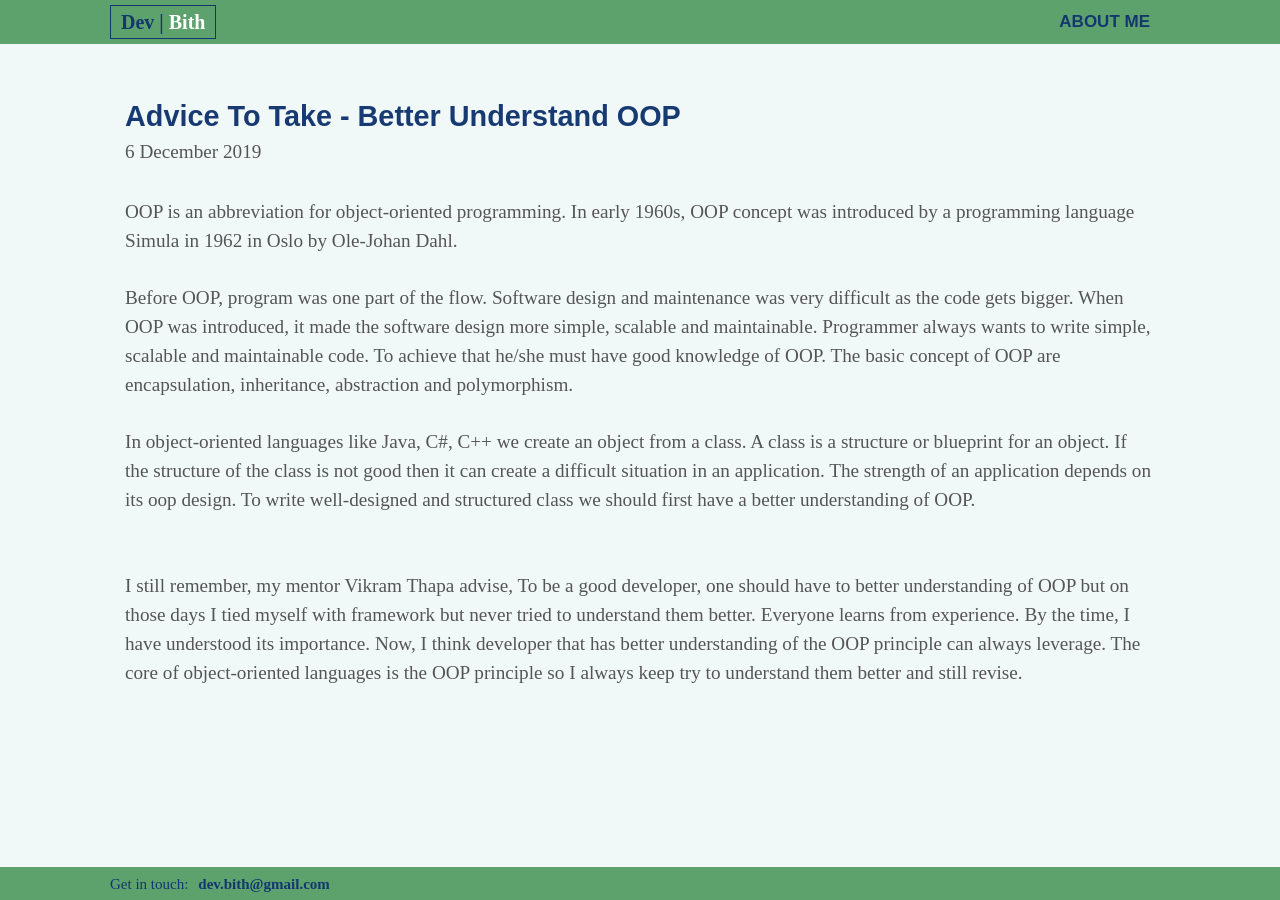
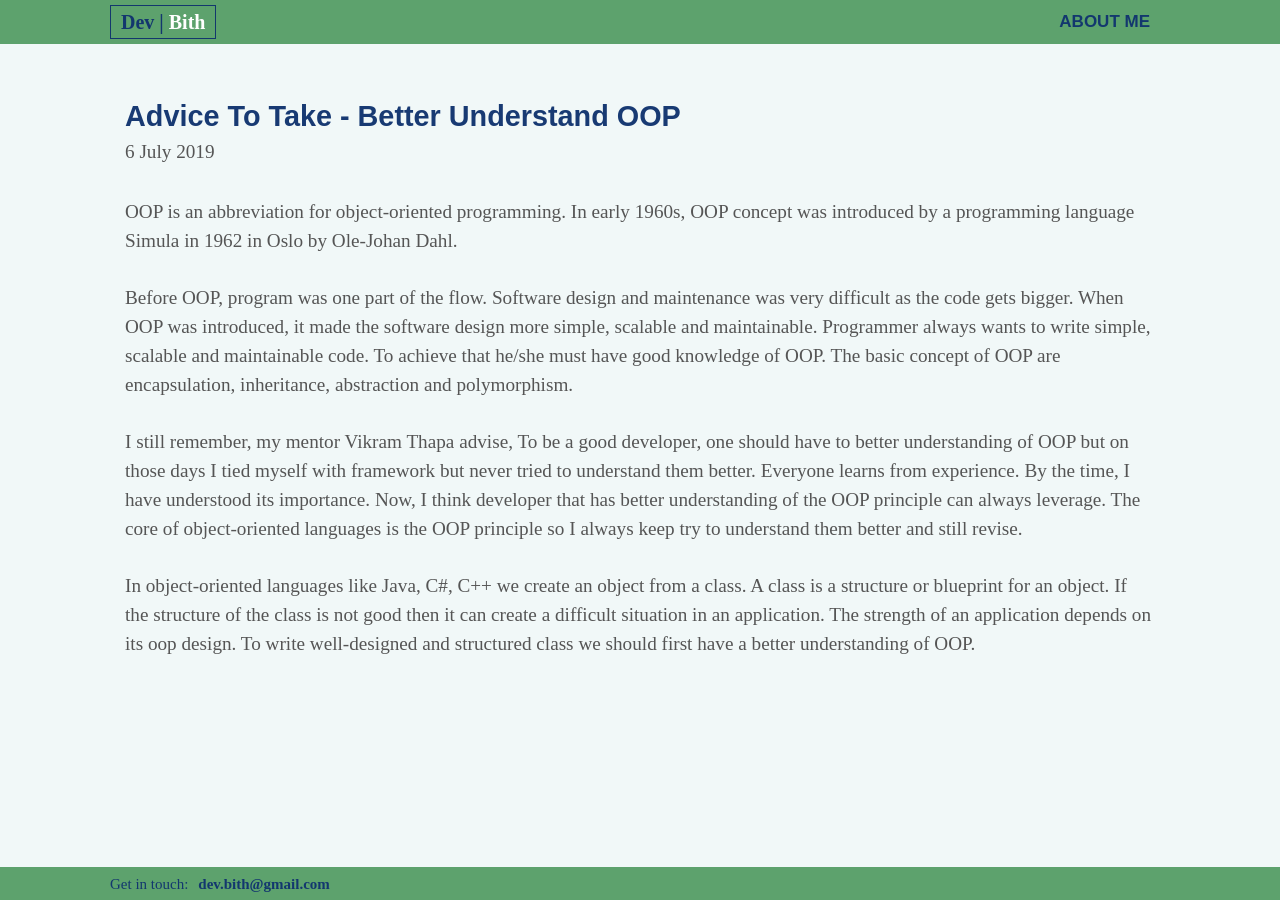
Before and after one commit to bishalthapa-x/bishalthapax.github.io, a Jekyll site: the page built from _posts/2019-07-06-advice-to-take-better-understand-oop.md, in a window 1280 px wide. Built offline with Jekyll 4.4.1, drawn with Linux system fonts in a browser that asks for light colours.

Commit message:
Update and rename 2019-12-06-advice-to-take-better-understand-oop.md to 2019-07-06-advice-to-take-better-understand-oop.md

```diff
--- a/_posts/2019-12-06-advice-to-take-better-understand-oop.md
+++ b/_posts/2019-07-06-advice-to-take-better-understand-oop.md
@@ -15,13 +15,14 @@ scalable and maintainable code. To achieve that he/she must have good knowledge
 The basic concept of OOP are encapsulation, inheritance, abstraction and polymorphism.
 <br/><br/>
 
- In object-oriented languages like Java, C#, C++ we create an object from a class. A class is a structure or blueprint for an object.
- If the structure of the class is not good then it can create a difficult situation in an application. The strength of an application
- depends on its oop design. To write well-designed and structured class we should first have a better understanding of OOP.
-
-<br/><br/>
 
  I still remember, my mentor Vikram Thapa advise, To be a good developer, one should have to better understanding of OOP but on those days I
  tied myself with framework but never tried to understand them better. Everyone learns from experience. By the time, I have understood
  its importance. Now, I think developer that has better understanding of the OOP principle can always leverage.
  The core of object-oriented languages is the OOP principle so I always keep try to understand them better and still revise.
+
+
+<br/>
+ In object-oriented languages like Java, C#, C++ we create an object from a class. A class is a structure or blueprint for an object.
+ If the structure of the class is not good then it can create a difficult situation in an application. The strength of an application
+ depends on its oop design. To write well-designed and structured class we should first have a better understanding of OOP.
```
Also changed, not shown: other parts of _posts/2019-07-06-advice-to-take-better-understand-oop.md (+1 -1 lines).
